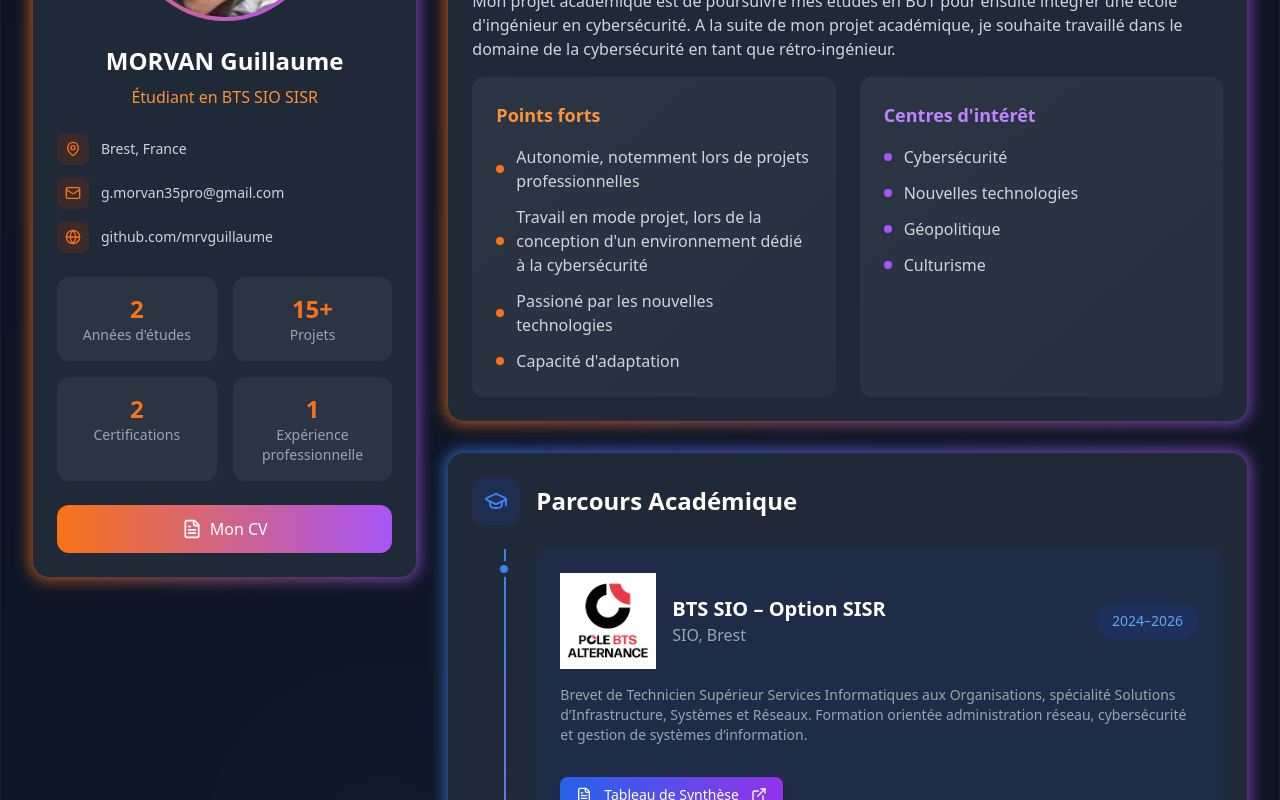
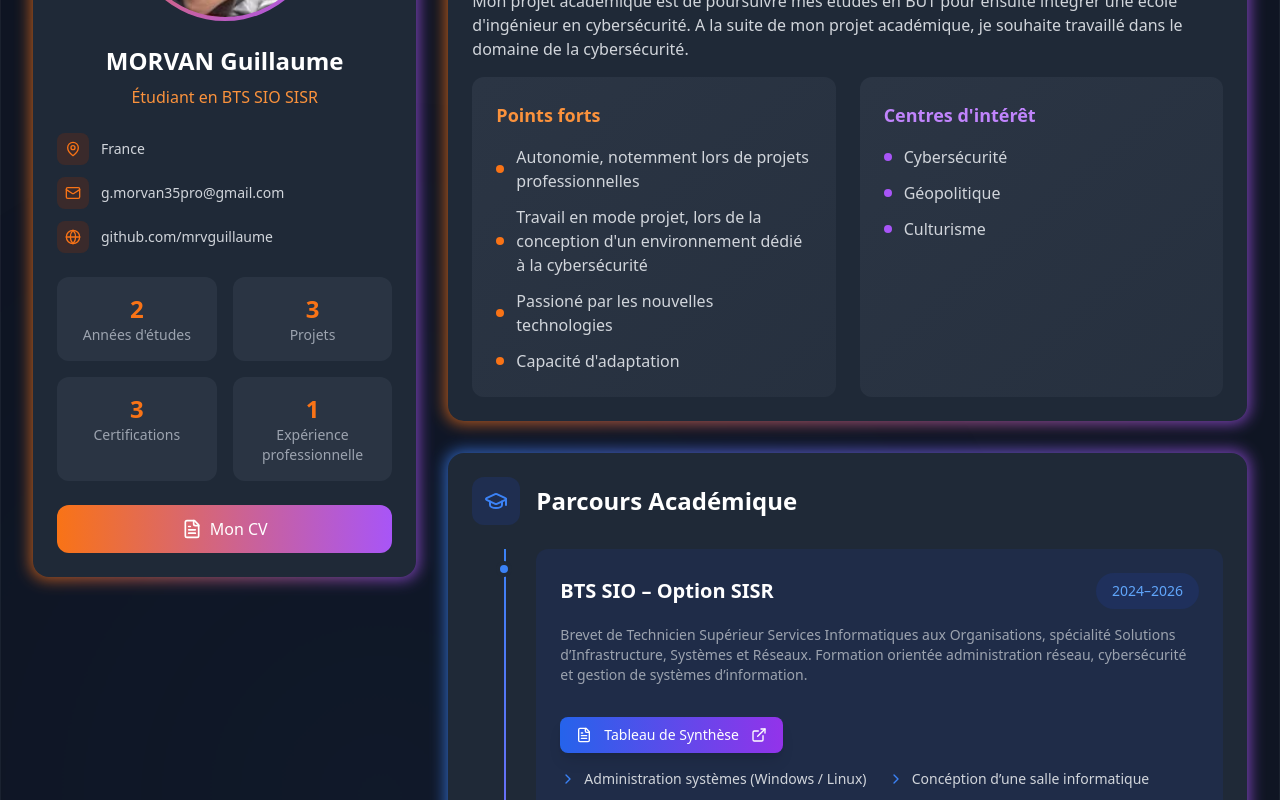
Before and after one commit to mrvguillaume/portfolio, a React (Vite) app: page / in a window 1280 px wide. Shown: the part 1240-2040 px from the top of the page. Built offline with nearby package versions, Linux system fonts and the light colour scheme.

Commit message:
changement about

```diff
--- a/src/components/sections/About.tsx
+++ b/src/components/sections/About.tsx
@@ -114,7 +114,7 @@ const About: React.FC = () => {
                       <div className="p-2 bg-orange-900/30 rounded-lg flex-shrink-0">
                         <MapPin className="w-4 h-4 text-orange-500" />
                       </div>
-                      <span className="break-words">Brest, France</span>
+                      <span className="break-words">France</span>
                     </div>
                     <div className="flex items-center gap-3 text-sm text-gray-300">
                       <div className="p-2 bg-orange-900/30 rounded-lg flex-shrink-0">
@@ -154,13 +154,13 @@ const About: React.FC = () => {
                     </div>
                     <div className="bg-gray-700/50 rounded-xl p-3 sm:p-4 text-center">
                       <div className="text-xl sm:text-2xl font-bold text-orange-500">
-                        15+
+                        3
                       </div>
                       <div className="text-xs sm:text-sm text-gray-400">Projets</div>
                     </div>
                     <div className="bg-gray-700/50 rounded-xl p-3 sm:p-4 text-center">
                       <div className="text-xl sm:text-2xl font-bold text-orange-500">
-                        2
+                        3
                       </div>
                       <div className="text-xs sm:text-sm text-gray-400">
                         Certifications
@@ -212,7 +212,7 @@ const About: React.FC = () => {
                     </p>
                     <p className="text-gray-300 leading-relaxed text-sm sm:text-base">
                       Mon projet académique est de poursuivre mes études en BUT pour ensuite intégrer une école d'ingénieur en cybersécurité.
-                      A la suite de mon projet académique, je souhaite travaillé dans le domaine de la cybersécurité en tant que rétro-ingénieur.
+                      A la suite de mon projet académique, je souhaite travaillé dans le domaine de la cybersécurité.
                     </p>
 
                     <div className="grid grid-cols-1 lg:grid-cols-2 gap-4 sm:gap-6 mt-6">
@@ -256,12 +256,6 @@ const About: React.FC = () => {
                           <li className="flex items-center gap-3">
                             <div className="w-2 h-2 rounded-full bg-purple-500 flex-shrink-0"></div>
                             <span className="text-gray-300 text-sm sm:text-base">
-                              Nouvelles technologies
-                            </span>
-                          </li>
-                          <li className="flex items-center gap-3">
-                            <div className="w-2 h-2 rounded-full bg-purple-500 flex-shrink-0"></div>
-                            <span className="text-gray-300 text-sm sm:text-base">
                               Géopolitique
                             </span>
                           </li>
@@ -301,11 +295,6 @@ const About: React.FC = () => {
                         <div className="bg-blue-900/20 rounded-xl p-4 sm:p-6">
                           <div className="flex flex-col sm:flex-row sm:items-center sm:justify-between mb-4 gap-4">
                             <div className="flex flex-col sm:flex-row sm:items-center gap-4">
-                              <img
-                                src={education.logo}
-                                alt={education.school}
-                                className="w-16 h-auto sm:w-24"
-                              />
                               <div>
                                 <h4 className="text-lg sm:text-xl font-bold text-white">
                                   {education.title}
--- a/src/components/sections/Projects.tsx
+++ b/src/components/sections/Projects.tsx
@@ -74,7 +74,7 @@ const Projects: React.FC = () => {
       <div className="max-w-7xl mx-auto px-4 sm:px-6 lg:px-8 relative">
         <div className="text-center mb-12">
           <h2 className="text-4xl md:text-5xl font-bold mb-4 bg-clip-text text-transparent bg-gradient-to-r from-orange-600 to-purple-600">
-            Mes Projets
+            Mes réalisations
           </h2>
           <div className="w-20 h-1 bg-gradient-to-r from-orange-500 to-purple-500 mx-auto mb-6"></div>
           <p className="text-lg text-gray-300 max-w-3xl mx-auto font-medium">
--- a/src/data/educationData.ts
+++ b/src/data/educationData.ts
@@ -16,8 +16,8 @@ export const educationData: Education[] = [
   {
     id: 'bts-sio',
     title: 'BTS SIO – Option SISR',
-    school: 'SIO, Brest',
-    logo: '/images/bts.png',
+    school: '',
+    logo: '',
     period: '2024–2026',
     description: 'Brevet de Technicien Supérieur Services Informatiques aux Organisations, spécialité Solutions d’Infrastructure, Systèmes et Réseaux. Formation orientée administration réseau, cybersécurité et gestion de systèmes d’information.',
     status: 'ongoing',
```
Also changed, not shown: public/images/bts.png (deleted).
